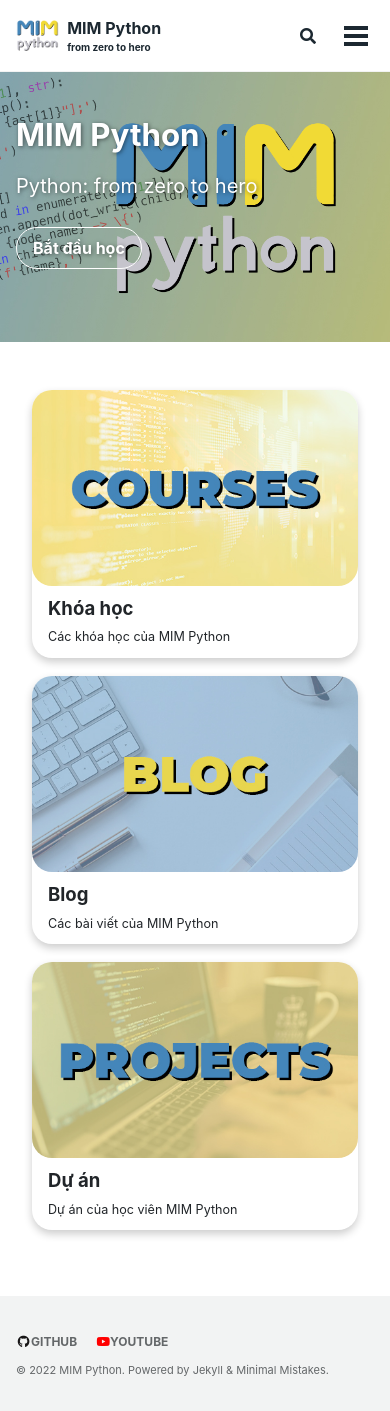
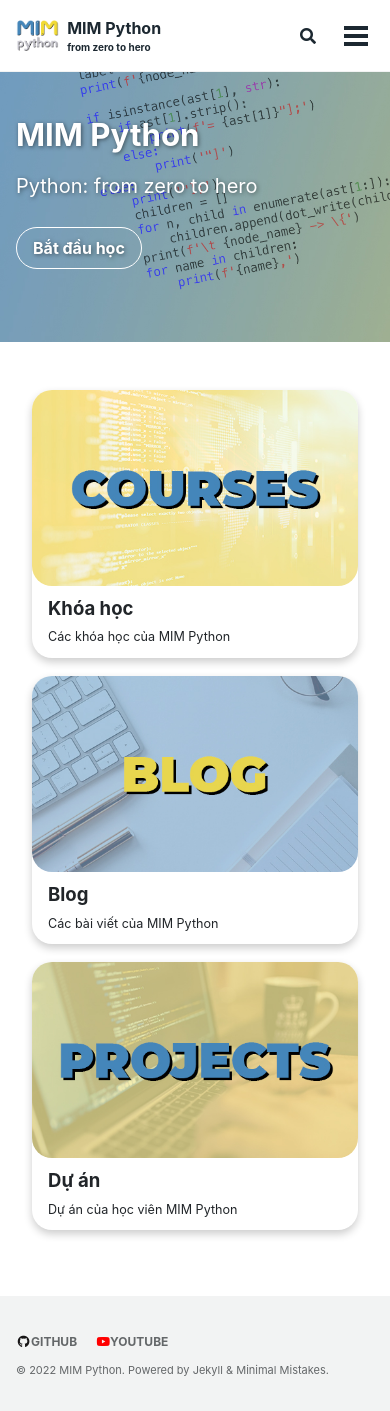
Before and after one commit to MIMPython/mimpython.github.io, a Jekyll site: the page built from index.html, in a window 390 px wide. Built offline with Jekyll 4.4.1, drawn with Linux system fonts in a browser that asks for light colours; cached includes are drawn as plain includes.

Commit message:
fix reponsive/hide logo when in mobile

```diff
--- a/_sass/minimal-mistakes/_page.scss
+++ b/_sass/minimal-mistakes/_page.scss
@@ -193,7 +193,7 @@
     @include clearfix;
     background-size: cover;
     background-repeat: no-repeat;
-    background-position: center;
+    background-position: left;
     -webkit-animation: $intro-transition;
     animation: $intro-transition;
     -webkit-animation-delay: 0.25s;
@@ -584,7 +584,7 @@
   right: 12%;
   z-index: -1;
   max-width: 76%;
-  display: flex;
+  display: none;
 
   img {
     max-width: 100%;
@@ -593,3 +593,9 @@
     object-fit: contain
   }
 }
+
+@media(min-width: 580px) {
+  .logo-cover {
+    display: flex;
+  }
+}
```
